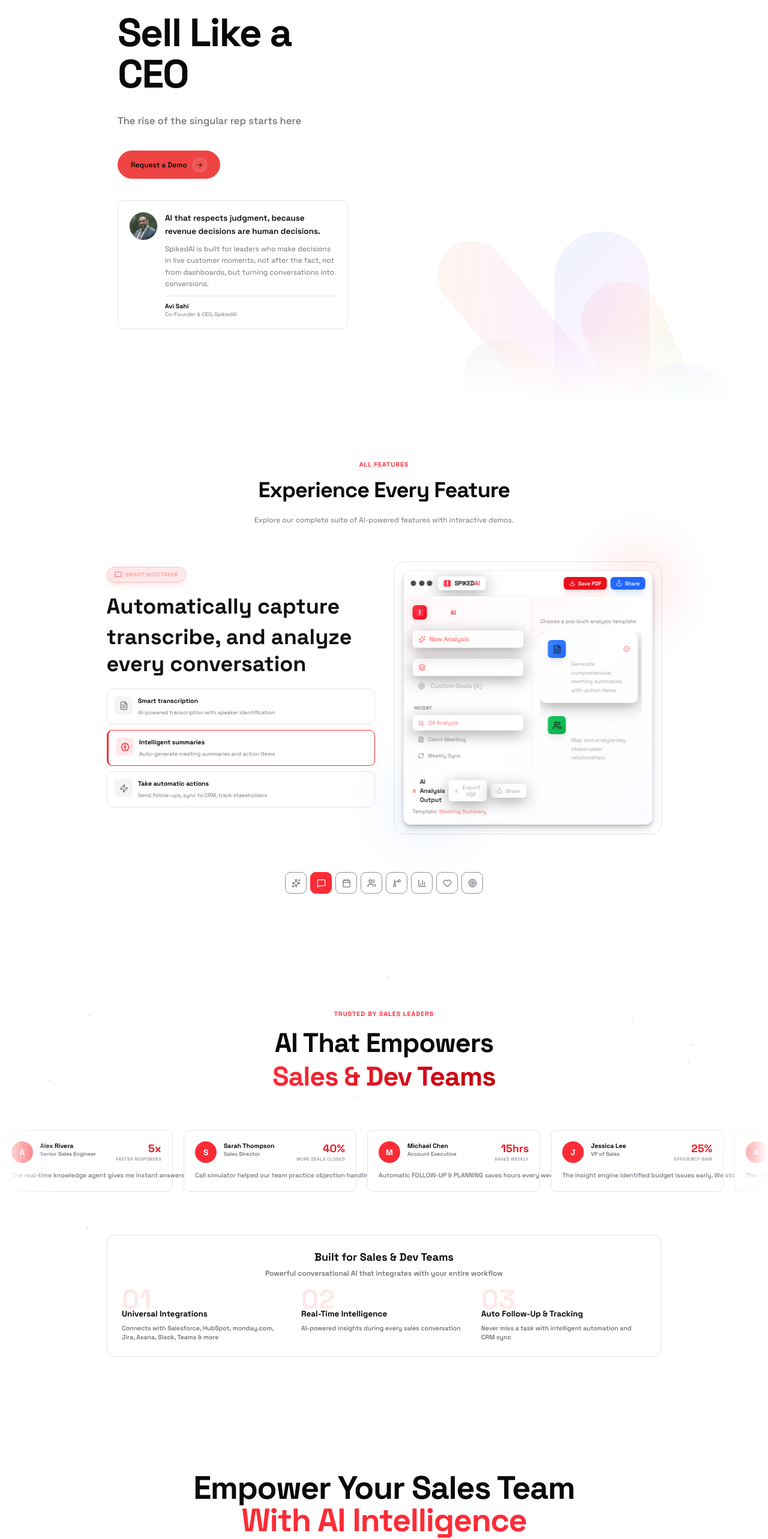
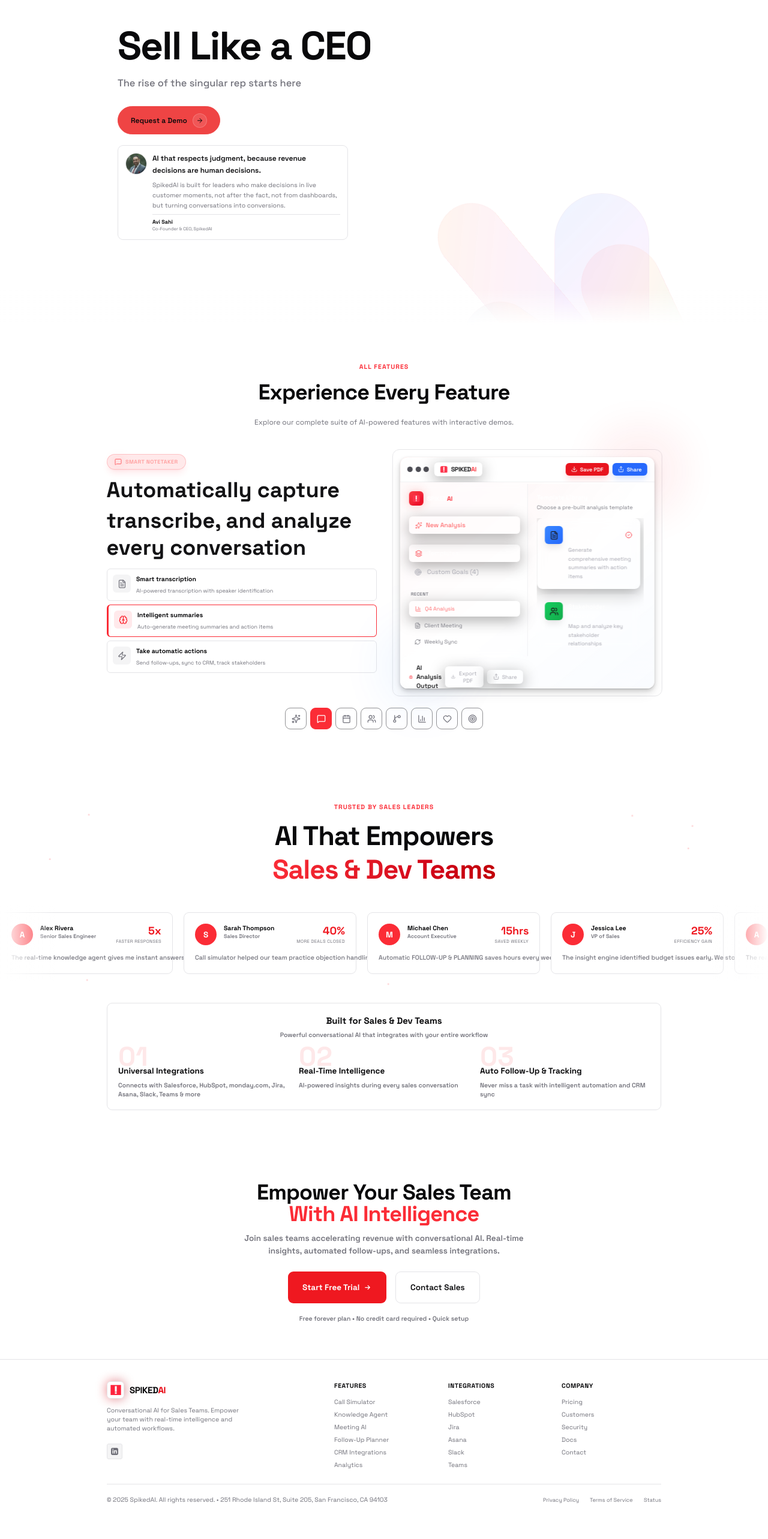
Before and after one commit to nexomac/spiked-landing-page, a SvelteKit app: page / in a window 1280 px wide. Shown: the part 100-2666 px from the top of the page at 60% size. After the commit the page ends 2644 px from the top, so only its background shows below. Built offline with nearby package versions, Linux system fonts and the light colour scheme.

Commit message:
Update styles across multiple components for improved layout and responsiveness; correct spelling of team member's name and add new photo

```diff
--- a/src/routes/+page.svelte
+++ b/src/routes/+page.svelte
@@ -463,7 +463,7 @@
 		<!-- Contextual AI Style Hero Section -->
 		<section
 			data-section="hero"
-			class="relative flex items-center overflow-hidden bg-background contextual-hero min-h-[85vh] py-20 sm:py-24"
+			class="relative flex items-center overflow-hidden bg-background contextual-hero min-h-[70vh] py-12 sm:py-16"
 		>
 			<!-- Abstract Iridescent Graphic (Right Side) -->
 			<div
@@ -488,7 +488,7 @@
 				class="relative z-10 max-w-7xl mx-auto px-6 sm:px-8 lg:px-12 w-full hero-panel-inner"
 			>
 				<div
-					class="grid lg:grid-cols-2 gap-12 lg:gap-16 items-center hero-grid-shell"
+					class="grid lg:grid-cols-2 gap-8 lg:gap-12 items-center hero-grid-shell"
 				>
 					<!-- Left Column: Text Content -->
 					<div
@@ -497,13 +497,13 @@
 							: 'translate-y-10 opacity-0'}"
 					>
 						<!-- Main Headline -->
-						<h1 class="contextual-headline mb-8 lg:mb-10">
+						<h1 class="contextual-headline mb-4 lg:mb-5">
 							<span class="block">Sell Like a CEO</span>
 						</h1>
 
 						<!-- Sub-headline -->
 						<p
-							class="contextual-subheadline mb-10 lg:mb-12 text-muted-foreground leading-relaxed max-w-[540px]"
+							class="contextual-subheadline mb-6 lg:mb-8 text-muted-foreground leading-relaxed max-w-[540px]"
 						>
 							The rise of the singular rep starts here
 						</p>
@@ -511,7 +511,7 @@
 						<!-- CTA Button -->
 						<a
 							href="/contact-sales"
-							class="contextual-cta group relative inline-flex items-center gap-3 px-7 py-3.5 rounded-full font-semibold text-base transition-all duration-200 mb-12"
+							class="contextual-cta group relative inline-flex items-center gap-3 px-7 py-3.5 rounded-full font-semibold text-base transition-all duration-200 mb-6"
 						>
 							<span class="relative z-10">Request a Demo</span>
 							<span
@@ -525,37 +525,37 @@
 
 						<!-- Founder Quote -->
 						<div
-							class="bg-card border border-border rounded-xl p-6 hover:border-primary transition-all duration-200 max-w-lg"
+							class="bg-card border border-border rounded-xl p-4 hover:border-primary transition-all duration-200 max-w-lg"
 						>
-							<div class="flex gap-4 items-start">
+							<div class="flex gap-3 items-start">
 								<!-- Photo -->
 								<img
 									src="/Photos/Avi Sahi.jpeg"
 									alt="Avi Sahi"
-									class="w-16 h-16 rounded-full object-cover border-2 border-border flex-shrink-0"
+									class="w-12 h-12 rounded-full object-cover border-2 border-border flex-shrink-0"
 								/>
 
 								<!-- Quote Content -->
 								<div class="flex-1 min-w-0">
 									<blockquote>
 										<p
-											class="text-base sm:text-lg font-semibold text-foreground leading-relaxed mb-3"
+											class="text-sm sm:text-base font-semibold text-foreground leading-relaxed mb-2"
 										>
 											AI that respects judgment, because revenue decisions are human decisions.
 										</p>
 										<p
-											class="text-sm sm:text-base text-muted-foreground leading-relaxed mb-3"
+											class="text-xs sm:text-sm text-muted-foreground leading-relaxed mb-2"
 										>
 											SpikedAI is built for leaders who make decisions in live customer moments,
 											not after the fact, not from dashboards, but turning conversations into conversions.
 										</p>
 									</blockquote>
 
-									<div class="pt-3 border-t border-border">
-										<p class="font-bold text-foreground text-sm">
+									<div class="pt-2 border-t border-border">
+										<p class="font-bold text-foreground text-xs">
 											Avi Sahi
 										</p>
-										<p class="text-xs text-muted-foreground">
+										<p class="text-[10px] text-muted-foreground">
 											Co-Founder & CEO, SpikedAI
 										</p>
 									</div>
@@ -573,7 +573,7 @@
 
 			<!-- Smooth transition to next section -->
 			<div
-				class="absolute bottom-0 left-0 right-0 h-40 bg-gradient-to-b from-transparent to-background pointer-events-none z-20"
+				class="absolute bottom-0 left-0 right-0 h-20 bg-gradient-to-b from-transparent to-background pointer-events-none z-20"
 			></div>
 		</section>
 
@@ -581,7 +581,7 @@
 		<section
 			id="showcase"
 			data-section="showcase"
-			class="pt-24 pb-24 sm:pt-32 sm:pb-32 bg-background relative overflow-hidden showcase-section transform transition-all duration-1000 {visibleSections.showcase
+			class="pt-16 pb-16 sm:pt-20 sm:pb-20 bg-background relative overflow-hidden showcase-section transform transition-all duration-1000 {visibleSections.showcase
 				? 'translate-y-0 opacity-100'
 				: 'translate-y-10 opacity-0'}"
 		>
@@ -596,7 +596,7 @@
 			<div class="relative z-10 max-w-7xl mx-auto px-6">
 				<!-- Header -->
 				<div
-					class="text-center mb-16 sm:mb-20 transform transition-all duration-1000 {visibleSections.showcase
+					class="text-center mb-10 sm:mb-12 transform transition-all duration-1000 {visibleSections.showcase
 						? 'translate-y-0 opacity-100'
 						: 'translate-y-10 opacity-0'}"
 				>
@@ -619,7 +619,7 @@
 
 				<!-- Split Layout Showcase Container -->
 				<div
-					class="relative h-[1100px] lg:h-[650px] showcase-overlap-grid"
+					class="relative h-[900px] lg:h-[550px] showcase-overlap-grid"
 					role="region"
 					aria-label="Interactive feature showcase"
 					onmouseenter={() => (isPaused = true)}
@@ -636,11 +636,11 @@
 							>
 								<!-- Desktop Layout: Split -->
 								<div
-									class="hidden lg:grid lg:grid-cols-2 gap-10 items-center h-full"
+									class="hidden lg:grid lg:grid-cols-2 gap-8 items-center h-full"
 								>
 									<!-- Left Column - Feature Info -->
 									<div
-										class="space-y-6 showcase-left-content"
+										class="space-y-4 showcase-left-content"
 									>
 										<!-- Label Badge -->
 										<div
@@ -686,13 +686,13 @@
 
 										<!-- Feature Cards -->
 										<div
-											class="space-y-3 showcase-features"
+											class="space-y-2 showcase-features"
 										>
 											{#each showcase.features as feature, idx}
 												{@const FeatureIcon =
 													feature.icon}
 												<div
-													class="feature-card group relative bg-card rounded-xl p-4 border border-border transition-all duration-200 {feature.highlight
+													class="feature-card group relative bg-card rounded-lg p-3 border border-border transition-all duration-200 {feature.highlight
 														? 'border-red-500 border-l-4 border-l-red-500'
 														: ''} hover:border-primary"
 													in:fly={{
@@ -762,7 +762,7 @@
 									<!-- Right Column - Showcase Widget -->
 									<div class="relative showcase-widget">
 										<div
-											class="relative bg-card rounded-3xl border border-border p-5 showcase-widget-container"
+											class="relative bg-card rounded-2xl border border-border p-4 showcase-widget-container"
 											in:fly={{
 												x: 30,
 												duration: 800,
@@ -781,7 +781,7 @@
 														}
 														mouseX={0}
 														mouseY={0}
-														height="500px"
+														height="450px"
 														showAppChrome={true}
 													/>
 												{:else if showcase.id === "notetaker"}
@@ -797,7 +797,7 @@
 														}
 														mouseX={0}
 														mouseY={0}
-														height="500px"
+														height="450px"
 														showAppChrome={true}
 													/>
 												{:else if showcase.id === "followup"}
@@ -810,7 +810,7 @@
 														}
 														mouseX={0}
 														mouseY={0}
-														height="500px"
+														height="450px"
 														showAppChrome={true}
 													/>
 												{:else if showcase.id === "simulator"}
@@ -835,21 +835,21 @@
 														}
 														mouseX={0}
 														mouseY={0}
-														height="500px"
+														height="450px"
 														showAppChrome={true}
 													/>
 												{:else if showcase.id === "dev-tools"}
 													<DevToolsShowcase
 														mouseX={0}
 														mouseY={0}
-														height="500px"
+														height="450px"
 														showAppChrome={true}
 													/>
 												{:else if showcase.id === "crm"}
 													<CRMShowcase
 														mouseX={0}
 														mouseY={0}
-														height="500px"
+														height="450px"
 														showAppChrome={true}
 													/>
 												{:else if showcase.id === "sentiment"}
@@ -862,14 +862,14 @@
 														}
 														mouseX={0}
 														mouseY={0}
-														height="500px"
+														height="450px"
 														showAppChrome={true}
 													/>
 												{:else if showcase.id === "custom-goals"}
 													<CustomGoalsShowcase
 														mouseX={0}
 														mouseY={0}
-														height="500px"
+														height="450px"
 														showAppChrome={true}
 													/>
 												{/if}
@@ -903,7 +903,7 @@
 														}
 														mouseX={0}
 														mouseY={0}
-														height="400px"
+														height="350px"
 														showAppChrome={true}
 													/>
 												{:else if showcase.id === "notetaker"}
@@ -919,7 +919,7 @@
 														}
 														mouseX={0}
 														mouseY={0}
-														height="400px"
+														height="350px"
 														showAppChrome={true}
 													/>
 												{:else if showcase.id === "followup"}
@@ -932,7 +932,7 @@
 														}
 														mouseX={0}
 														mouseY={0}
-														height="400px"
+														height="350px"
 														showAppChrome={true}
 													/>
 												{:else if showcase.id === "simulator"}
@@ -957,21 +957,21 @@
 														}
 														mouseX={0}
 														mouseY={0}
-														height="400px"
+														height="350px"
 														showAppChrome={true}
 													/>
 												{:else if showcase.id === "dev-tools"}
 													<DevToolsShowcase
 														mouseX={0}
 														mouseY={0}
-														height="400px"
+														height="350px"
 														showAppChrome={true}
 													/>
 												{:else if showcase.id === "crm"}
 													<CRMShowcase
 														mouseX={0}
 														mouseY={0}
-														height="400px"
+														height="350px"
 														showAppChrome={true}
 													/>
 												{:else if showcase.id === "sentiment"}
@@ -984,14 +984,14 @@
 														}
 														mouseX={0}
 														mouseY={0}
-														height="400px"
+														height="350px"
 														showAppChrome={true}
 													/>
 												{:else if showcase.id === "custom-goals"}
 													<CustomGoalsShowcase
 														mouseX={0}
 														mouseY={0}
-														height="400px"
+														height="350px"
 														showAppChrome={true}
 													/>
 												{/if}
@@ -1088,7 +1088,7 @@
 
 				<!-- Navigation Icons - Desktop -->
 				<div
-					class="hidden md:flex justify-center gap-2 mt-10 showcase-navigation"
+					class="hidden md:flex justify-center gap-2 mt-6 showcase-navigation"
 				>
 					{#each showcases as showcase, i}
 						{@const IconComponent = showcase.icon}
@@ -1185,7 +1185,7 @@
 		<section
 			id="testimonials"
 			data-section="testimonials"
-			class="py-24 sm:py-32 bg-background relative overflow-hidden transform transition-all duration-1000 {visibleSections.testimonials
+			class="py-16 sm:py-20 bg-background relative overflow-hidden transform transition-all duration-1000 {visibleSections.testimonials
 				? 'translate-y-0 opacity-100'
 				: 'translate-y-10 opacity-0'}"
 		>
@@ -1204,7 +1204,7 @@
 				{/each}
 			</div>
 			<div
-				class="text-center mb-12 sm:mb-16 px-4 transform transition-all duration-1000 {visibleSections.testimonials
+				class="text-center mb-8 sm:mb-10 px-4 transform transition-all duration-1000 {visibleSections.testimonials
 					? 'translate-y-0 opacity-100'
 					: 'translate-y-10 opacity-0'} relative z-20"
 			>
@@ -1283,24 +1283,24 @@
 					{/each}
 				</div>
 			</div>
-			<div class="mt-20 max-w-7xl mx-auto px-6 relative z-20">
+			<div class="mt-12 max-w-7xl mx-auto px-6 relative z-20">
 				<div
-					class="bg-card border border-border rounded-2xl p-8 hover:border-primary transition-all duration-200 group"
+					class="bg-card border border-border rounded-xl p-6 hover:border-primary transition-all duration-200 group"
 				>
-					<div class="text-center mb-8 relative">
+					<div class="text-center mb-6 relative">
 						<h3
-							class="text-2xl font-black text-foreground mb-2 group-hover:text-primary transition-colors"
+							class="text-xl font-black text-foreground mb-2 group-hover:text-primary transition-colors"
 						>
 							Built for Sales & Dev Teams
 						</h3>
 						<p
-							class="text-muted-foreground group-hover:text-muted-foreground/80 transition-colors font-semibold"
+							class="text-sm text-muted-foreground group-hover:text-muted-foreground/80 transition-colors font-semibold"
 						>
 							Powerful conversational AI that integrates with your
 							entire workflow
 						</p>
 					</div>
-					<div class="grid md:grid-cols-3 gap-8 relative">
+					<div class="grid md:grid-cols-3 gap-6 relative">
 						{#each [{ number: "01", title: "Universal Integrations", description: "Connects with Salesforce, HubSpot, monday.com, Jira, Asana, Slack, Teams & more" }, { number: "02", title: "Real-Time Intelligence", description: "AI-powered insights during every sales conversation" }, { number: "03", title: "Auto Follow-Up & Tracking", description: "Never miss a task with intelligent automation and CRM sync" }] as feature, i}
 							<div
 								class="group/item relative animate-fade-in-up"
@@ -1332,7 +1332,7 @@
 
 		<section
 			data-section="cta"
-			class="py-24 sm:py-32 bg-background relative overflow-hidden transform transition-all duration-1000 {visibleSections.cta
+			class="py-16 sm:py-20 bg-background relative overflow-hidden transform transition-all duration-1000 {visibleSections.cta
 				? 'translate-y-0 opacity-100'
 				: 'translate-y-10 opacity-0'}"
 		>
@@ -1342,13 +1342,13 @@
 					: 'translate-y-10 opacity-0'}"
 			>
 				<h2
-					class="text-4xl sm:text-5xl md:text-7xl font-black text-foreground mb-6 tracking-tight leading-tight sm:leading-none animate-fade-in-up"
+					class="text-3xl sm:text-4xl md:text-5xl font-black text-foreground mb-4 tracking-tight leading-tight sm:leading-none animate-fade-in-up"
 				>
 					Empower Your Sales Team<br />
 					<span class="text-red-500"> With AI Intelligence </span>
 				</h2>
 				<p
-					class="text-lg sm:text-xl text-muted-foreground mb-10 sm:mb-12 max-w-2xl mx-auto font-semibold animate-fade-in-up"
+					class="text-base sm:text-lg text-muted-foreground mb-6 sm:mb-8 max-w-2xl mx-auto font-semibold animate-fade-in-up"
 					style="animation-delay: 0.2s;"
 				>
 					Join sales teams accelerating revenue with conversational
@@ -1399,11 +1399,11 @@
 		</section>
 
 		<footer
-			class="bg-background text-foreground py-16 border-t border-border relative overflow-hidden"
+			class="bg-background text-foreground py-12 border-t border-border relative overflow-hidden"
 		>
 
 			<div class="max-w-7xl mx-auto px-6 relative z-10">
-				<div class="grid md:grid-cols-5 gap-12 mb-12">
+				<div class="grid md:grid-cols-5 gap-8 mb-8">
 					<div class="md:col-span-2">
 						<div
 							class="flex items-center gap-3 mb-4 group cursor-pointer"
@@ -1591,9 +1591,9 @@
 					</div>
 				</div>
 
-				<div class="border-t border-border pt-8">
+				<div class="border-t border-border pt-6">
 					<div
-						class="flex flex-col md:flex-row justify-between items-center gap-4"
+						class="flex flex-col md:flex-row justify-between items-center gap-3"
 					>
 						<div
 							class="text-center md:text-left text-muted-foreground text-sm hover:text-foreground transition-colors"
@@ -1631,8 +1631,8 @@
 
 	:global(:root) {
 		--nav-height: 80px;
-		--hero-panel-height: clamp(600px, calc(100dvh - var(--nav-height)), 1040px);
-		--hero-panel-padding: clamp(2.5rem, 9vh, 6.5rem);
+		--hero-panel-height: clamp(500px, calc(100dvh - var(--nav-height)), 800px);
+		--hero-panel-padding: clamp(2rem, 6vh, 4rem);
 	}
 
 	@supports not (height: 100dvh) {
@@ -1661,7 +1661,7 @@
 	}
 
 	.hero-grid-shell {
-		min-height: clamp(520px, 70vh, 860px);
+		min-height: clamp(400px, 60vh, 700px);
 	}
 
 	/* Contextual Graphic Container */
--- a/src/routes/about-us/+page.svelte
+++ b/src/routes/about-us/+page.svelte
@@ -92,10 +92,10 @@
 			tags: ['Product thinking', 'AI workflows']
 		},
 		{
-			name: 'Ginnee Singh',
+			name: 'Ginniee Singh',
 			background: 'AWS, Microsoft',
 			focus: 'Go to Market',
-			image: photo('Ginnee Sahi.jpeg'),
+			image: photo('Ginniee Sahi.jpeg'),
 			role: 'Advisor, Co-Founder',
 			description: 'Drives Go to Market execution and operator enablement.',
 			tags: ['Go to Market', 'Customers', 'Partnerships']
```
Also changed, not shown: src/lib/data/ai-assistance.js, src/lib/data/followup.js (line endings or trailing spaces), src/lib/data/notetaker.js (line endings or trailing spaces), src/lib/data/simulator.js, static/Photos/Ginniee Sahi.jpeg (renamed from static/Photos/Ginnee Sahi.jpeg).
